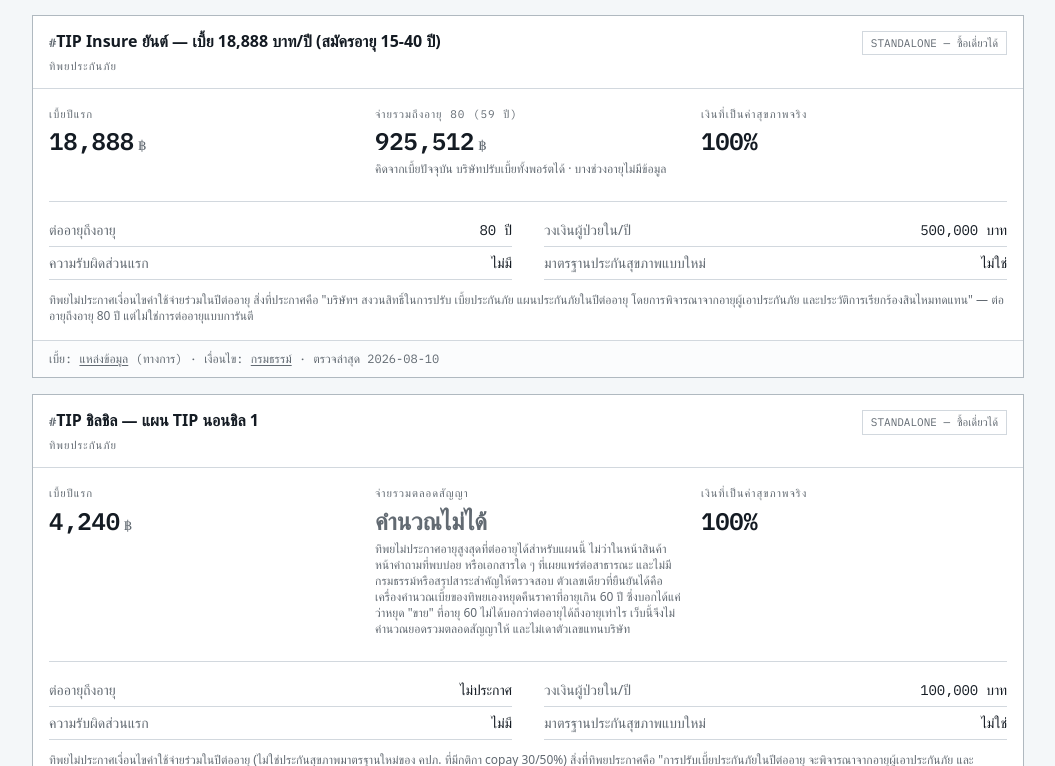
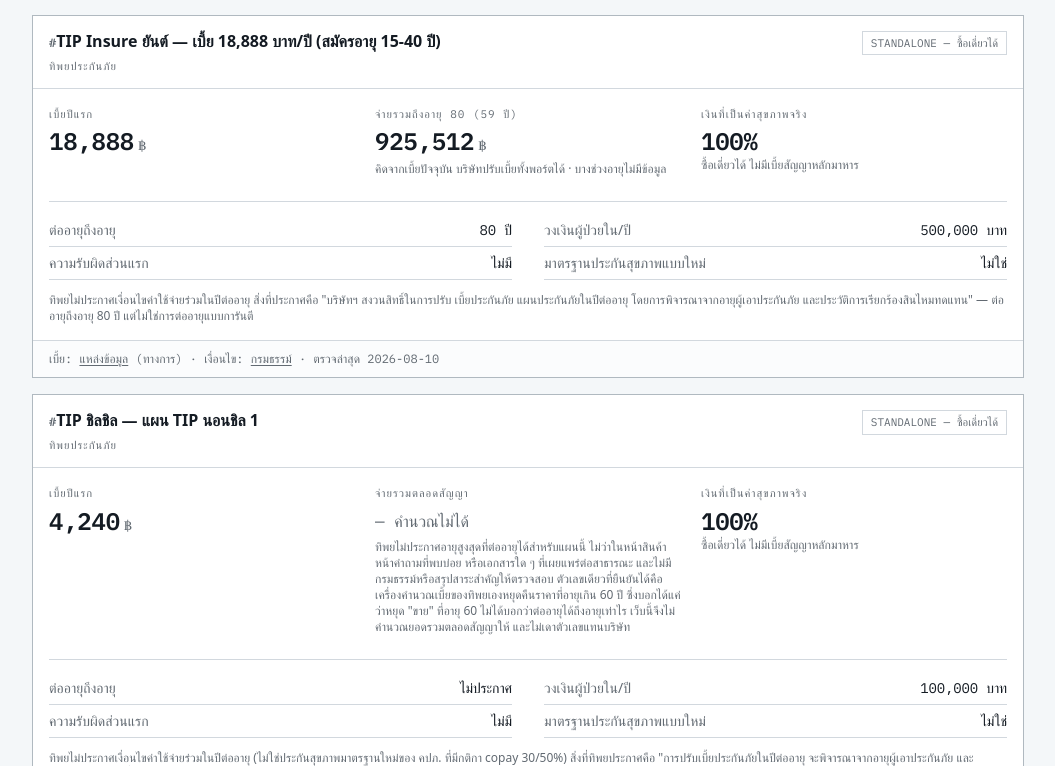
Before and after one commit to ChindanaiNaKub/thai-health-compare, a SvelteKit app: page / in a window 1280 px wide. Shown: the part 1334-2100 px from the top of the page, without its empty margins (112-1167 px from the left). Built offline with nearby package versions, Linux system fonts and the light colour scheme; a web font is replaced by a local one.

Commit message:
Stop typesetting a withheld total like a real figure

```diff
--- a/src/routes/+page.svelte
+++ b/src/routes/+page.svelte
@@ -184,8 +184,9 @@
 					<div>
 						{#if row.lifetime === null}
 							<dt class="label">จ่ายรวมตลอดสัญญา</dt>
-							<dd class="text-muted mt-0.5 text-2xl font-semibold">คำนวณไม่ได้</dd>
-							<dd class="text-muted mt-1 text-xs">
+							<!-- A withheld figure must never be typeset like a figure. -->
+							<dd class="text-muted mt-1.5 font-mono text-base">— คำนวณไม่ได้</dd>
+							<dd class="text-muted mt-1.5 text-xs">
 								{row.plan.renewal_ceiling_unknown_reason}
 							</dd>
 						{:else}
@@ -212,6 +213,8 @@
 						</dd>
 						{#if row.plan.type === 'rider'}
 							<dd class="text-muted text-xs">ส่วนที่เหลือคือประกันชีวิตที่ต้องซื้อพ่วง</dd>
+						{:else}
+							<dd class="text-muted text-xs">ซื้อเดี่ยวได้ ไม่มีเบี้ยสัญญาหลักมาหาร</dd>
 						{/if}
 						{#if row.plan.host_policy}
 							<dd class="text-muted mt-1 text-xs">
```
